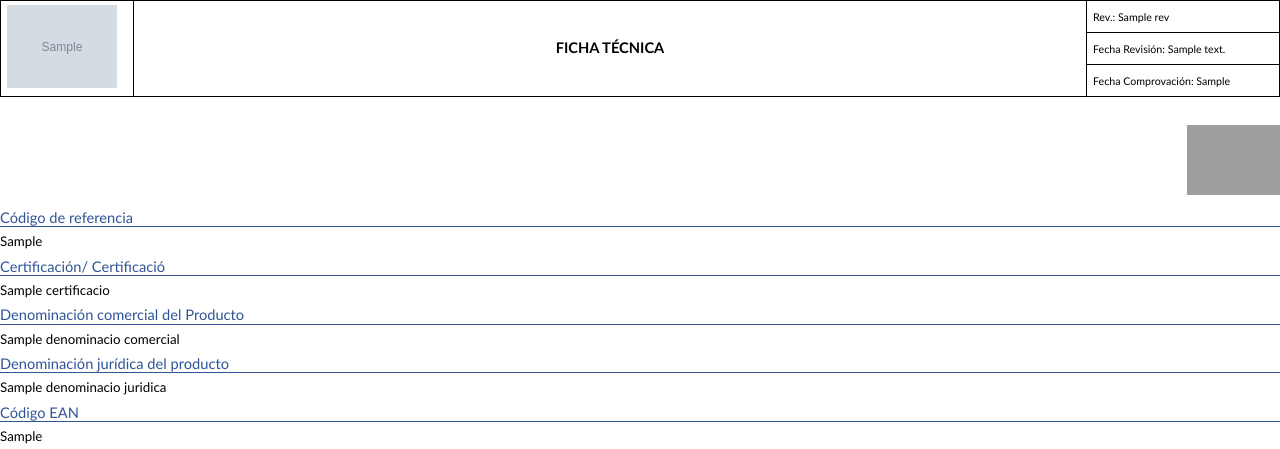
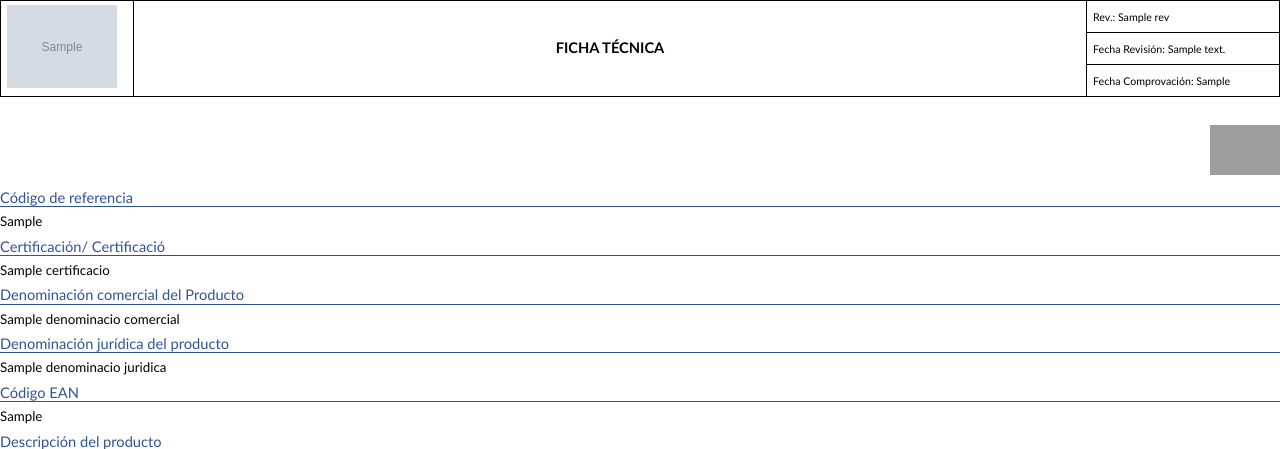
Before and after one commit to ohijazo/FitxesTecniques, a Flask app: template backend/app/templates/fitxa_tecnica.html in a window 1280 px wide. Shown: the top 449 px of the page. Run offline with Flask 3, Linux system fonts and the light colour scheme; the template is opened without the code that fills it: most values are stand-ins (such as "Sample title", 1, 10 or a date in 2020); grey boxes marked "Sample" are stand-in pictures; grey boxes are pictures that could not be loaded.

Commit message:
Fix certification image size in generated PDF
xhtml2pdf ignores max-width/max-height CSS on images.
Use explicit width/height attributes instead (70x50px)
to match the size shown in the detail view.

Co-Authored-By: Claude Opus 4.6 (1M context) <noreply@anthropic.com>

```diff
--- a/backend/app/templates/fitxa_tecnica.html
+++ b/backend/app/templates/fitxa_tecnica.html
@@ -176,7 +176,7 @@
 {% if imatges %}
 <div style="text-align: right; margin-bottom: 10px;">
   {% for img in imatges %}
-  <img src="{{ img.data_uri }}" style="max-width: 100px; max-height: 70px; margin-left: 6px;" alt="{{ img.key }}">
+  <img src="{{ img.data_uri }}" width="70" height="50" style="margin-left: 4px;" alt="{{ img.key }}">
   {% endfor %}
 </div>
 {% endif %}
```
